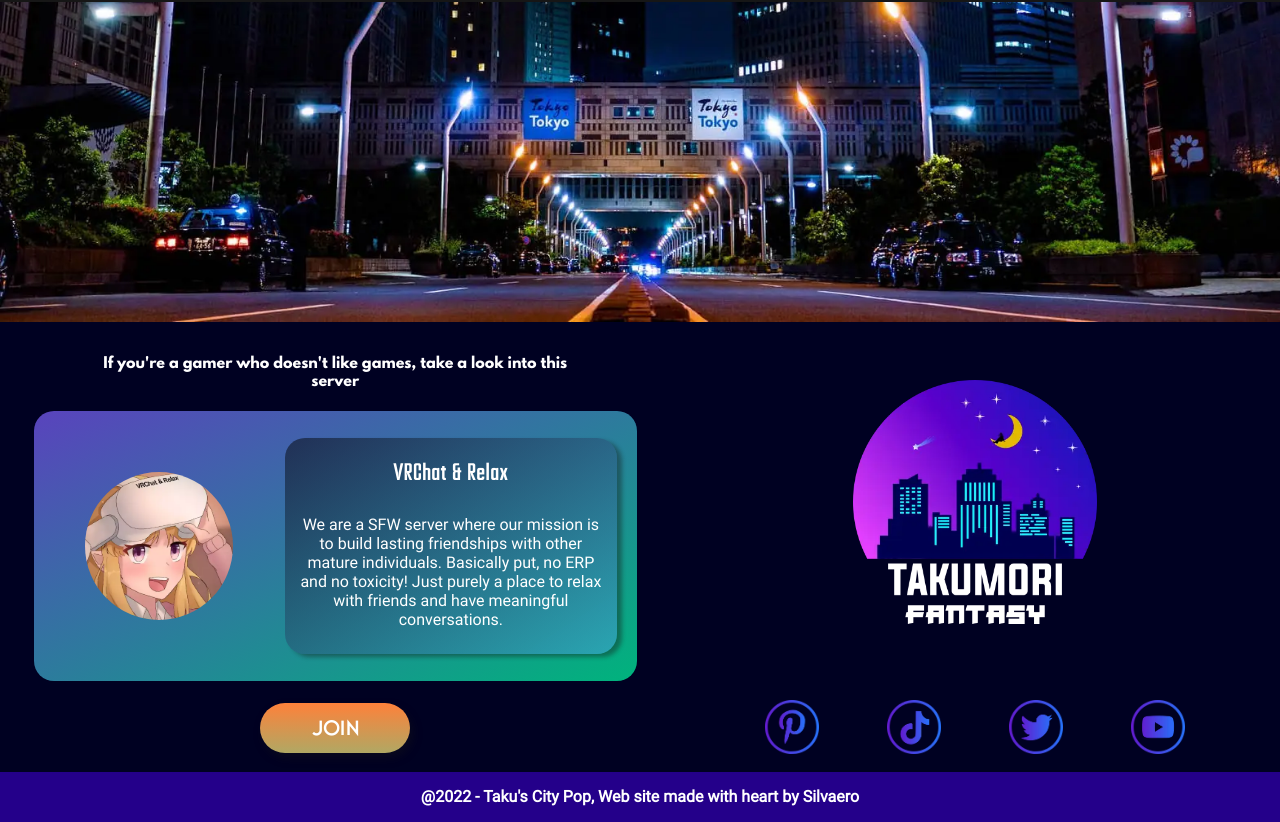
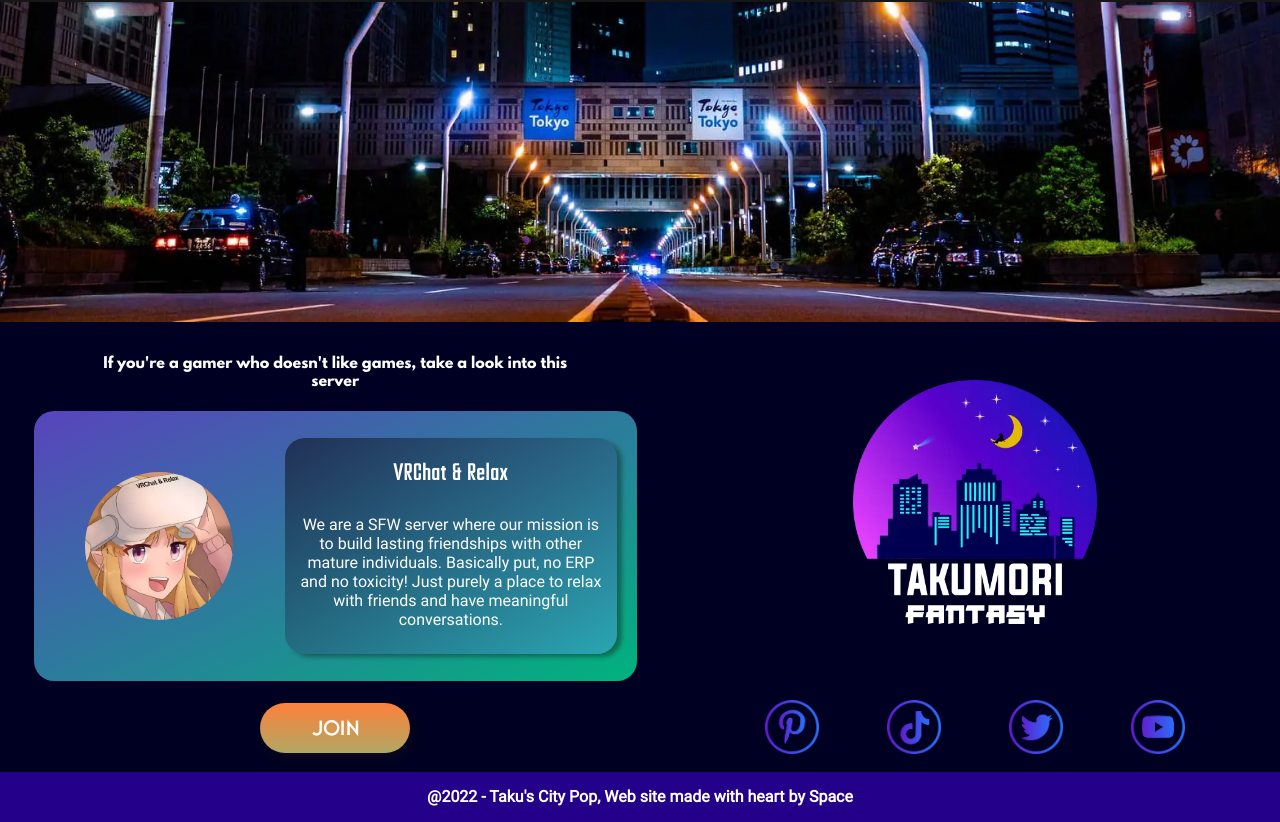
Before and after one commit to spacetk00/reactjs-takus-citypop, a React (Create React App) app: page / in a window 1280 px wide. Shown: the part 4103-4925 px from the top of the page. Built offline with nearby package versions, Linux system fonts and the light colour scheme; the HTML template or start-up script is replaced by a standard one.

Commit message:
ajustes no pagetitle

```diff
--- a/public/index.html
+++ b/public/index.html
@@ -6,7 +6,7 @@
   <link rel="icon" href="%PUBLIC_URL%/favicon.png" />
   <meta name="viewport" content="width=device-width, initial-scale=1" />
   <meta name="theme-color" content="#000000" />
-  <meta name="description" content="Web site created using create-react-app" />
+  <meta name="description" content="Taku's City-Pop website" />
   <link rel="manifest" href="%PUBLIC_URL%/manifest.json" />
   <title>Taku's City-Pop</title>
 </head>
--- a/src/components/footer/index.js
+++ b/src/components/footer/index.js
@@ -14,7 +14,7 @@
 
       <F.FooterInfo>
         <F.InfoText>
-          @2022 - Taku's City Pop, Web site made with heart by Silvaero{" "}
+          @2022 - Taku's City Pop, Web site made with heart by Space{" "}
         </F.InfoText>
       </F.FooterInfo>
     </F.FooterContainer>
--- a/src/components/global/pagetitle/styled.js
+++ b/src/components/global/pagetitle/styled.js
@@ -64,6 +64,7 @@
 
   @media (max-width: ${SIZES.ipad_width}) {
     background-image: none;
+    background-clip: none;
   }
 `;
 
```
